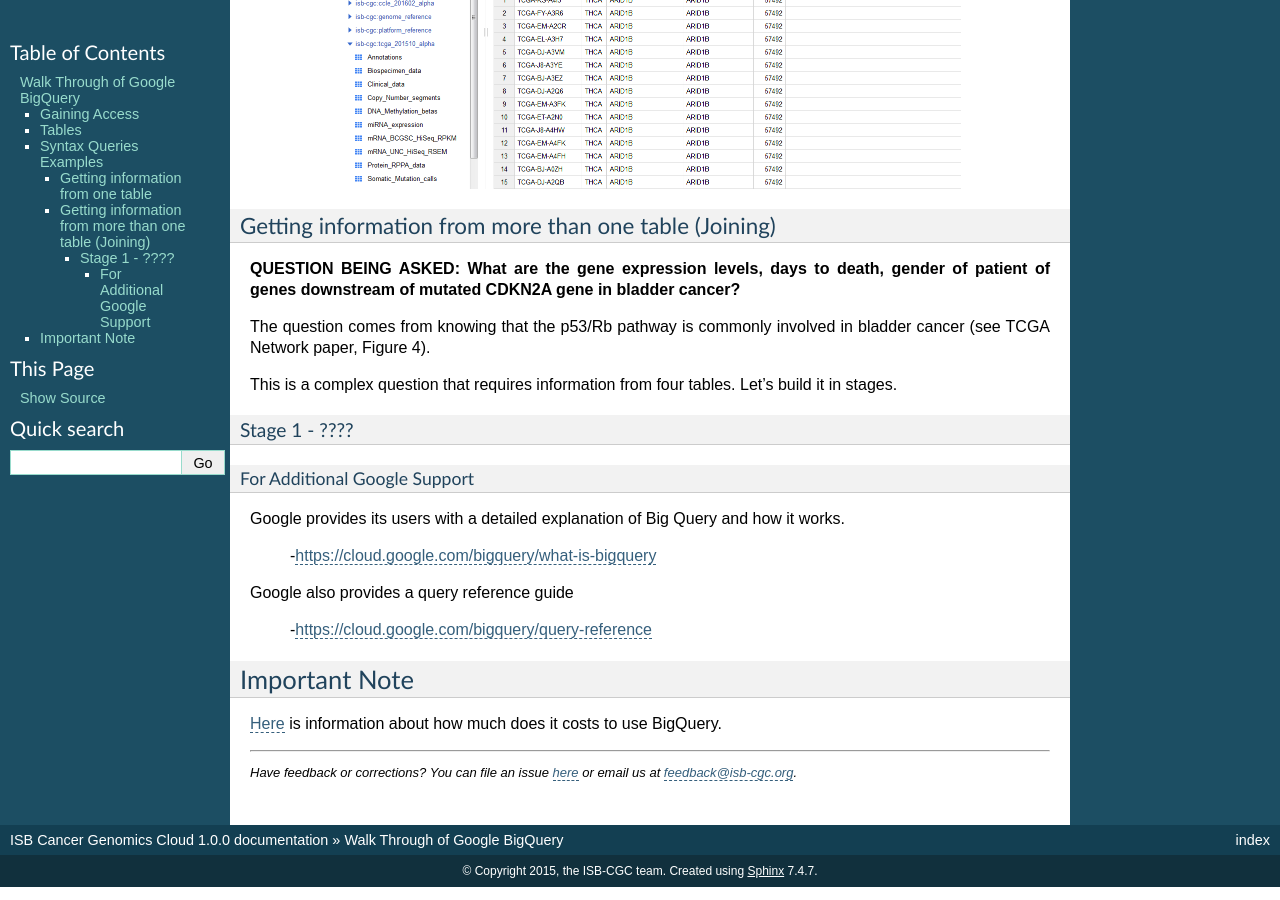
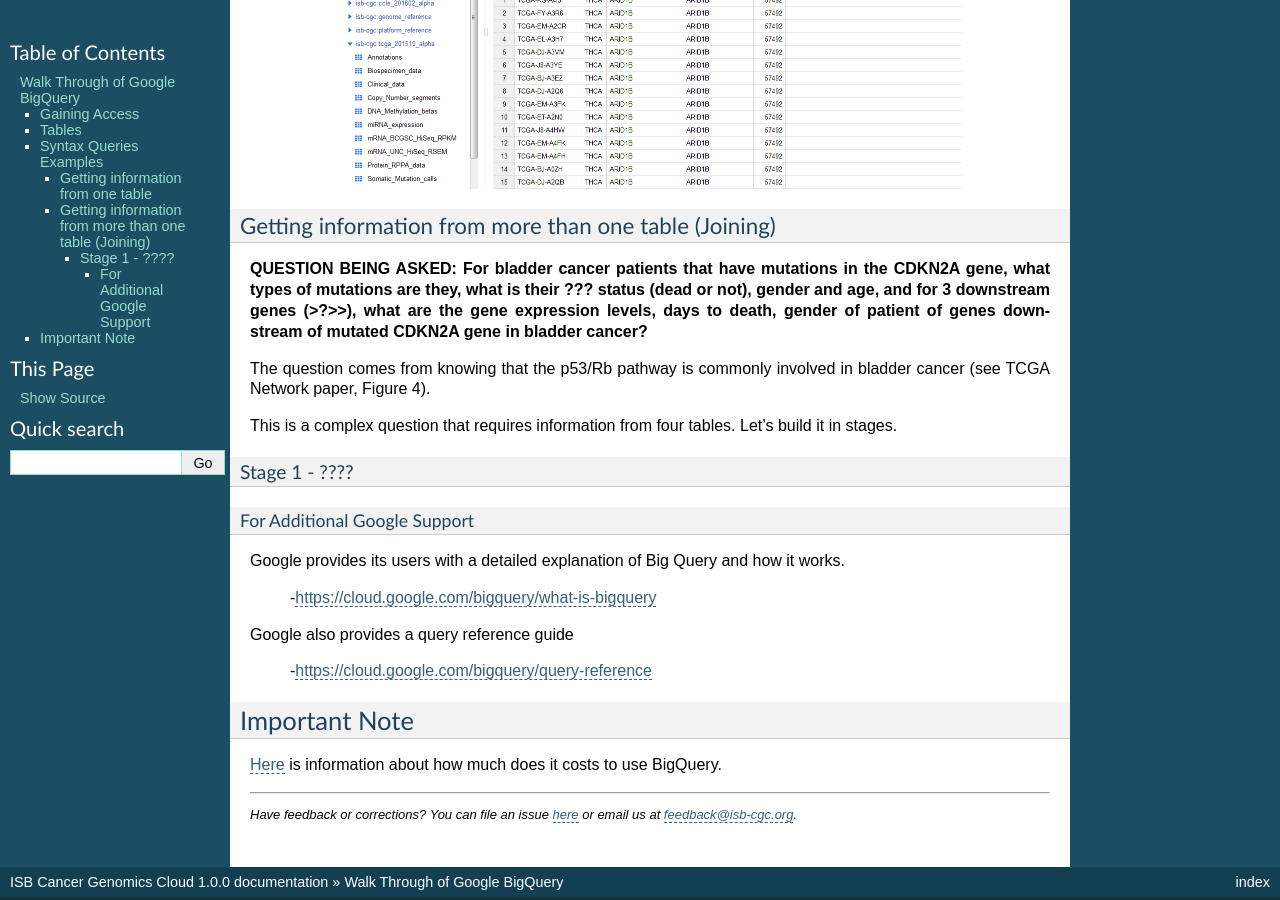
Before and after one commit to isb-cgc/readthedocs, a Sphinx documentation site: the page built from docs/source/sections/progapi/bigqueryGUI/WalkthroughOfGoogleBigQuery.rst, in a window 1280 px wide and 900 px high, scrolled down 1996 px. Built offline with Sphinx 7.4.7, drawn with Linux system fonts in a browser that asks for light colours.

Commit message:
Update WalkthroughOfGoogleBigQuery.rst

```diff
--- a/docs/source/sections/progapi/bigqueryGUI/WalkthroughOfGoogleBigQuery.rst
+++ b/docs/source/sections/progapi/bigqueryGUI/WalkthroughOfGoogleBigQuery.rst
@@ -72,7 +72,7 @@ LIMIT 100
 Getting information from more than one table (Joining)
 ######################################################
 
-**QUESTION BEING ASKED: What are the gene expression levels, days to death, gender of patient of genes downstream of mutated CDKN2A gene in bladder cancer?**
+**QUESTION BEING ASKED: For bladder cancer patients that have mutations in the CDKN2A gene, what types of mutations are they, what is their ??? status (dead or not), gender and age, and for 3 downstream genes (>?>>), what are the gene expression levels, days to death, gender of patient of genes downstream of mutated CDKN2A gene in bladder cancer?**
 
 The question comes from knowing that the p53/Rb pathway is commonly involved in bladder cancer (see TCGA Network paper, Figure 4).
 
```
